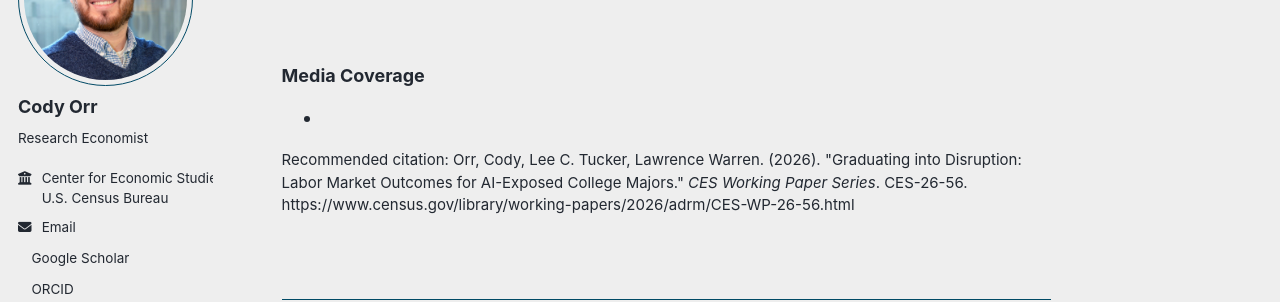
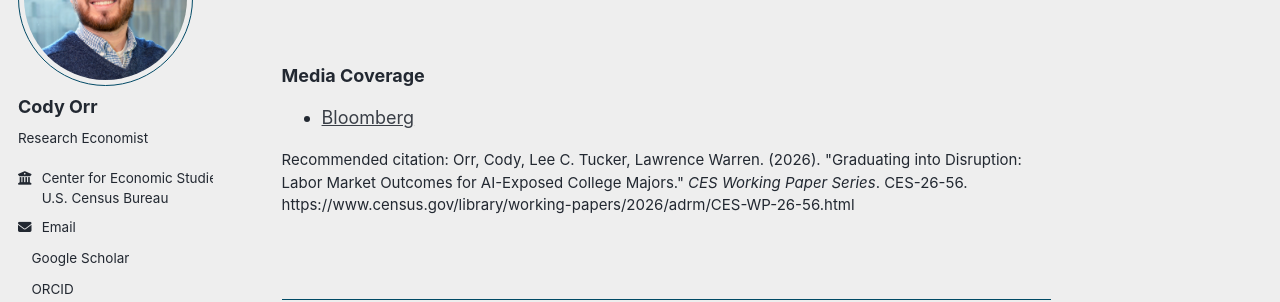
Before and after one commit to orrcody/orrcody.github.io, a Jekyll site: the page built from _publications/grad_ai.md, in a window 1280 px wide and 900 px high, scrolled down 552 px. Shown: the part 188-490 px from the top of the window. Built offline with Jekyll 4.4.1, drawn with Linux system fonts in a browser that asks for light colours; a style sheet for code colours, icons or effects is not loaded.

```diff
--- a/_layouts/single.html
+++ b/_layouts/single.html
@@ -76,7 +76,7 @@ layout: default
           <h3>Media Coverage</h3>
           <ul>
             {% for item in page.media %}
-              <li><a href="{{ item.url }}" target="_blank">{{ item.title }}</a></li>
+              <li><a href="{{ item.url }}" target="_blank">{{ item.outlet }}</a></li>
             {% endfor %}
           </ul>
         </div>
```
